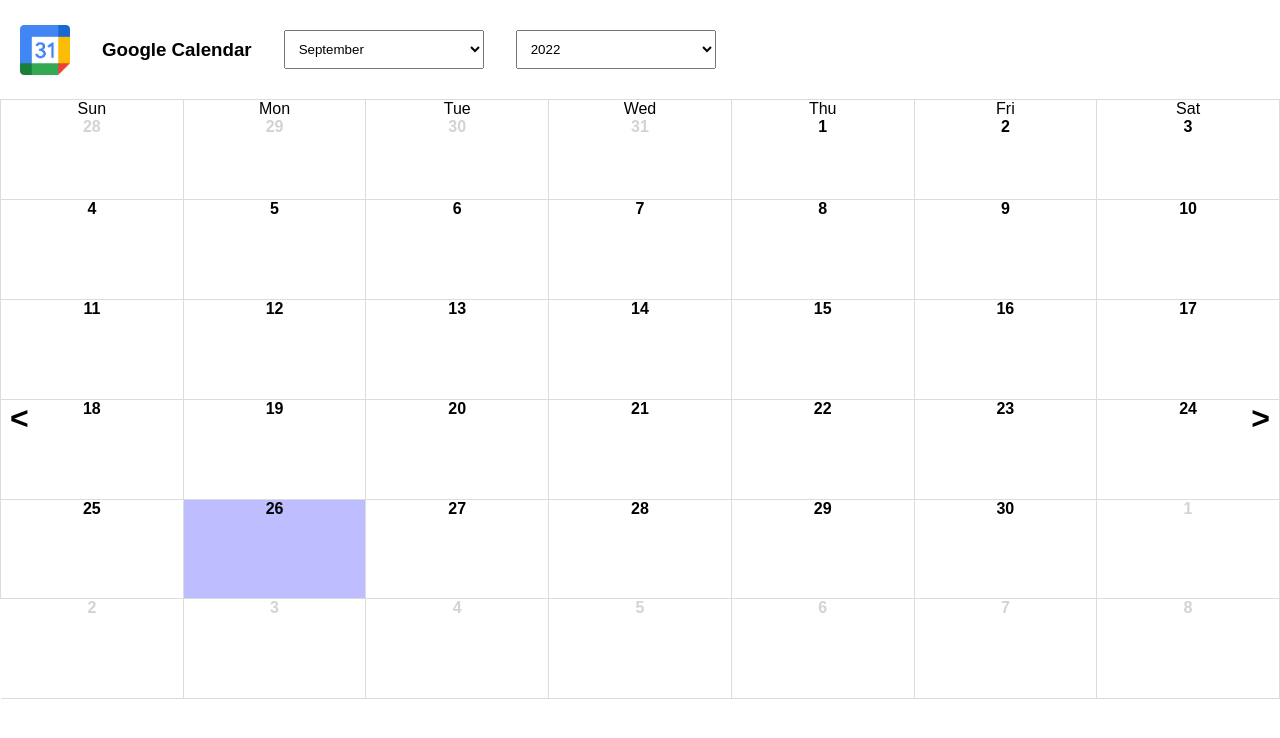
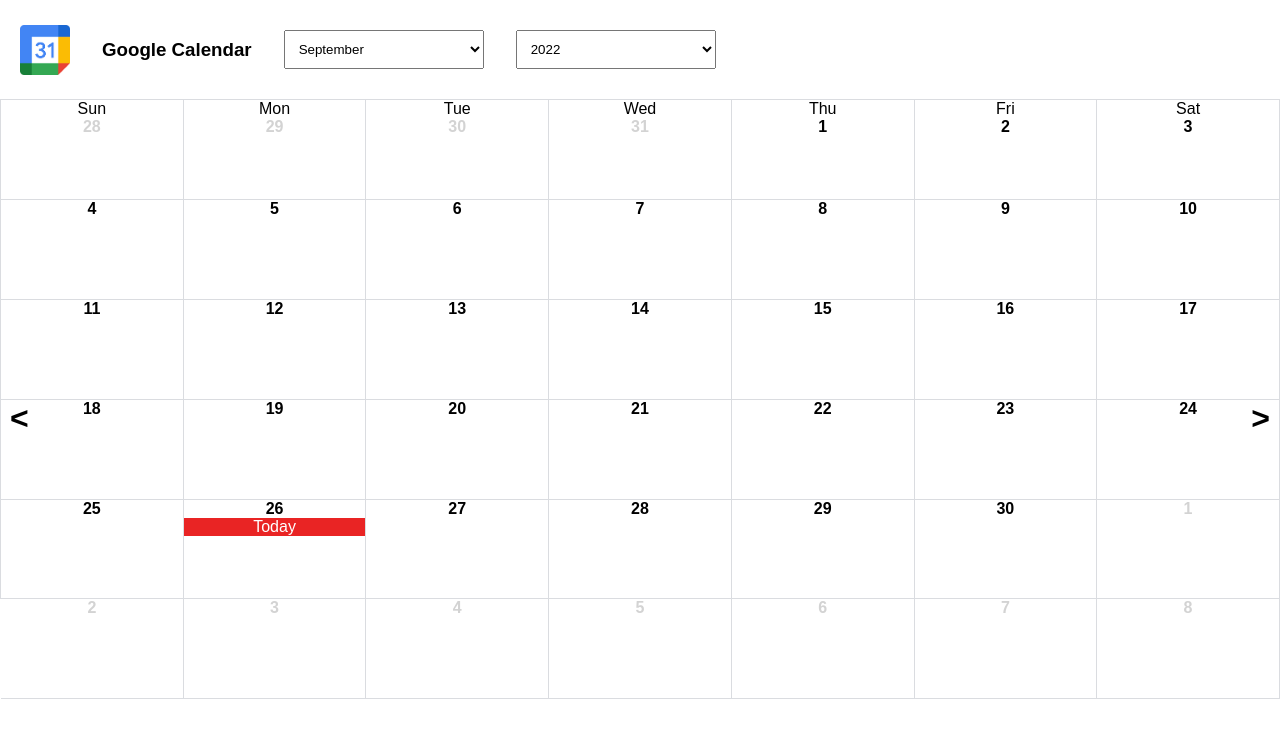
Before and after one commit to sojucr7/React-google-calendar, a React (Create React App) app: page / in a window 1280 px wide. Shown: the top 738 px of the page. Built offline with nearby package versions, Linux system fonts and the light colour scheme.

Commit message:
highlight feature added

```diff
--- a/src/App.tsx
+++ b/src/App.tsx
@@ -40,9 +40,15 @@ function App() {
             yearInput={year}
             setMonth={setMonth}
             setYear={setYear}
-            onSelected={(date)=>{
+            onDateSelected={(date)=>{
               console.log(date)
             }}
+            activeDates={[
+              '4-10-2022',
+              '19-10-2022',
+              '20-10-2022',
+              '21-10-2022'
+            ]}
           />
         </Content>
       </AppStyle>
--- a/src/components/Calendar.tsx
+++ b/src/components/Calendar.tsx
@@ -23,7 +23,7 @@ position:relative;
     flex-basis: 100%;
 }
 `;
-const Cell = styled.div<{ active: boolean }>`
+const Cell = styled.div<{ selected: boolean }>`
   box-sizing: border-box;
   width: calc(100% / 7);
   height: calc(100% / 5);
@@ -33,24 +33,35 @@ const Cell = styled.div<{ active: boolean }>`
   display: flex;
   flex-direction: column;
   cursor: pointer;
-  background: ${(props) => props.active && "#ababffc7"};
+  &:hover {
+    background: #1515efc7;
+  }
+  color:black;
+  background: ${(props) => props.selected && "#84c0de"};
 `;
 const DateSpan = styled.span<{ sameMonth: boolean }>`
   font-weight: 600;
   color: ${(props) => !props.sameMonth && "#D3D3D3"};
 `;
+
+const TodaySpan=styled.span`
+background:#e92424;
+color:white;
+`;
 function GoogleCalendar({
   monthInput,
   yearInput,
+  activeDates,
   setMonth,
   setYear,
-  onSelected,
+  onDateSelected,
 }: {
   monthInput: number;
   yearInput: number;
+  activeDates?:string[]
   setMonth?: (value: number) => void;
   setYear?: (value: number) => void;
-  onSelected?: (value: string) => void;
+  onDateSelected?: (value: string) => void;
 }) {
   const days = [
     "Sunday",
@@ -203,7 +214,7 @@ function GoogleCalendar({
         {dates.map((date, index) => {
           const [day, localMonth] = dateSplit(date);
           return (
-            <Cell active={date == todaysDate} key={index} data-testid="cell" onClick={()=>typeof onSelected == "function" && onSelected(date)}>
+            <Cell selected={!!activeDates && activeDates.includes(date)} key={index} data-testid="cell" onClick={()=>typeof onDateSelected == "function" && onDateSelected(date)}>
               {index < 7 && (
                 <span className="day" data-testid="day">
                   {days[index].substring(0, 3)}
@@ -215,6 +226,9 @@ function GoogleCalendar({
               >
                 {day}
               </DateSpan>
+              {date == todaysDate &&<TodaySpan className="today" data-testid="today">
+                  Today
+              </TodaySpan>}
             </Cell>
           );
         })}
--- a/src/components/CalendarHeader.tsx
+++ b/src/components/CalendarHeader.tsx
@@ -88,7 +88,7 @@ function CalendarHeader({
   return (
     <CalendarHeaderStyle>
       <CalendarLogo className="logo">
-        <img src="/download.png" width="50" />
+        <img src="/download.png" width="50" data-testid="logo"/>
         <h3>Google Calendar</h3>
         <select
           onChange={(e: React.ChangeEvent<HTMLSelectElement>) =>
```
Also changed, not shown: 2 other files (tests, documents, lock files or other folders).
